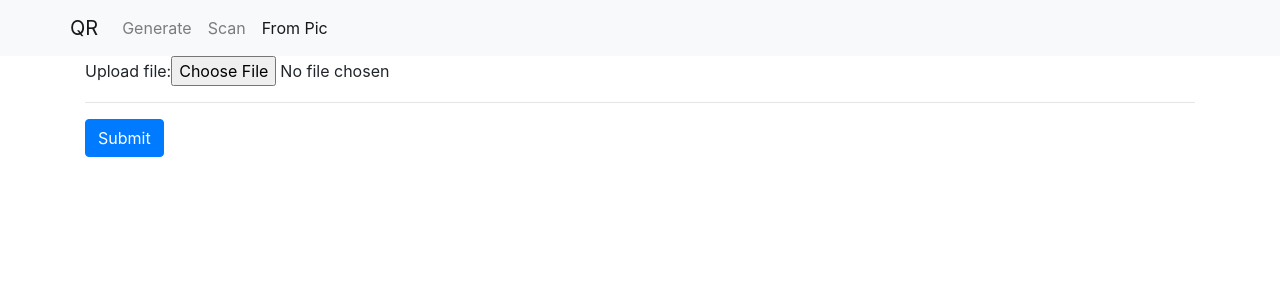
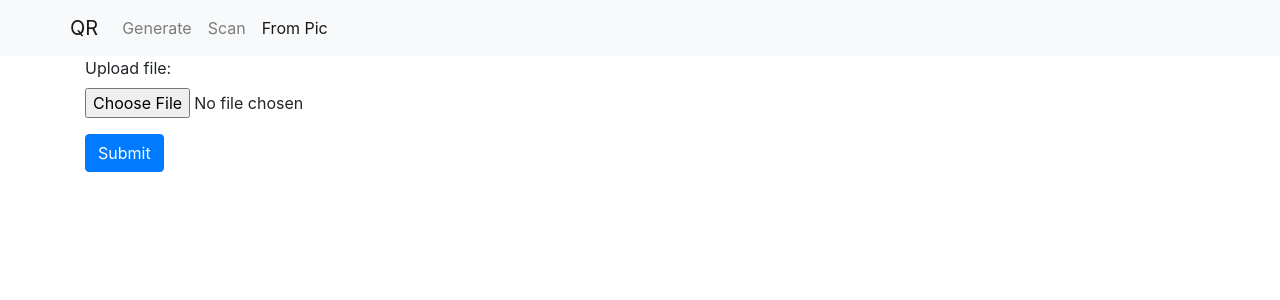
Before and after one commit to andrewtheguy/qrcodeweb, a React (Create React App) app: page /from-pic in a window 1280 px wide. Shown: the top 300 px of the page. Built offline with nearby package versions, Linux system fonts and the light colour scheme.

Commit message:
fix ui bug and clean up error

```diff
--- a/src/PictureQR.tsx
+++ b/src/PictureQR.tsx
@@ -29,12 +29,14 @@ class FileInput extends React.Component<MyProps, MyState> {
 
     render() {
         return (
-                <div>
-                    Upload file:
-                    <input type="file" ref={this.fileInput}/>
-                <hr/>
-                <button onClick={this.handleSubmit} className="btn btn-primary">Submit</button>
-            </div>
+            <form onSubmit={this.handleSubmit}>
+                <div className="form-group">
+                    <label>Upload file:</label>
+                    <input type="file" className="form-control-file" ref={this.fileInput}/>
+                </div>
+                <button type="submit" className="btn btn-primary">Submit</button>
+
+            </form>
         );
     }
 }
@@ -54,7 +56,7 @@ const PictureQR: React.FC = () => {
         if(file) {
             QrScanner.scanImage(file)
                 .then(result => setData(result))
-                .catch(error => alert(error || 'No QR code found, make sure to crop the picture to show qr code only.'));
+                .catch(error => alert(error || 'No QR code found.'));
         }
     }, [file]);
 
```
